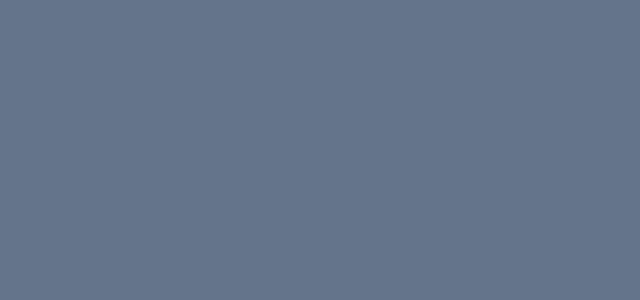
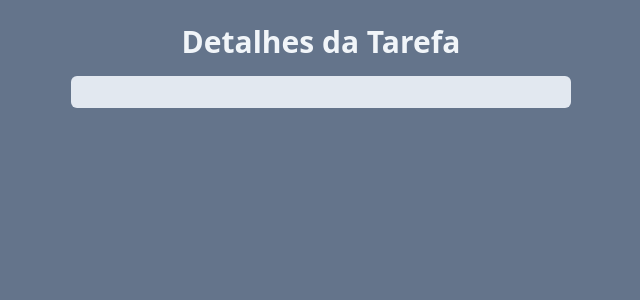
Before and after one commit to pedrofeld/task_list, a React (Vite) app: page /task in a window 1280 px wide. Shown: the top 300 px of the page, without its empty margins (319-959 px from the left). Built offline with nearby package versions, Linux system fonts and the light colour scheme.

Commit message:
style: styling page with task details

```diff
--- a/src/pages/TaskPage.jsx
+++ b/src/pages/TaskPage.jsx
@@ -6,9 +6,16 @@ function TaskPage() {
   const description = searchParams.get("description");
 
   return (
-    <div className="h-screen w-screen bg-slate-500 p-6">
-      <h1>{title}</h1>
-      <p>{description}</p>
+    <div className="h-screen w-screen bg-slate-500 p-6 flex justify-center">
+      <div className="w-[500px] space-y-4">
+        <h1 className="text-3xl text-slate-100 font-bold text-center">
+          Detalhes da Tarefa
+        </h1>
+        <div className="bg-slate-200 p-4 rounded-md">
+          <h2 className="text-xl font-bold text-slate-600">{title}</h2>
+          <p className="text-slate-600">{description}</p>
+        </div>
+      </div>
     </div>
   );
 }
```
